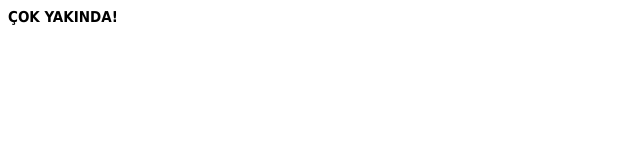
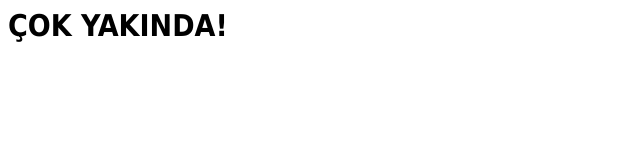
Before and after one commit to gizgioynuyorum/gizgioynuyorum.github.io, a plain HTML site: page index.html in a window 1280 px wide. Shown: the whole page, without its empty margins (0-640 px from the left). Drawn offline with Linux system fonts and the light colour scheme.

Commit message:
Update index.html

```diff
--- a/index.html
+++ b/index.html
@@ -2,7 +2,7 @@
   <head>
     <style>
       .b2 {
-        font:bold 15px tahoma;
+        font:bold 30px tahoma;
       }
     </style>
     <title>Gizgi Oynuyorum</title>
```
